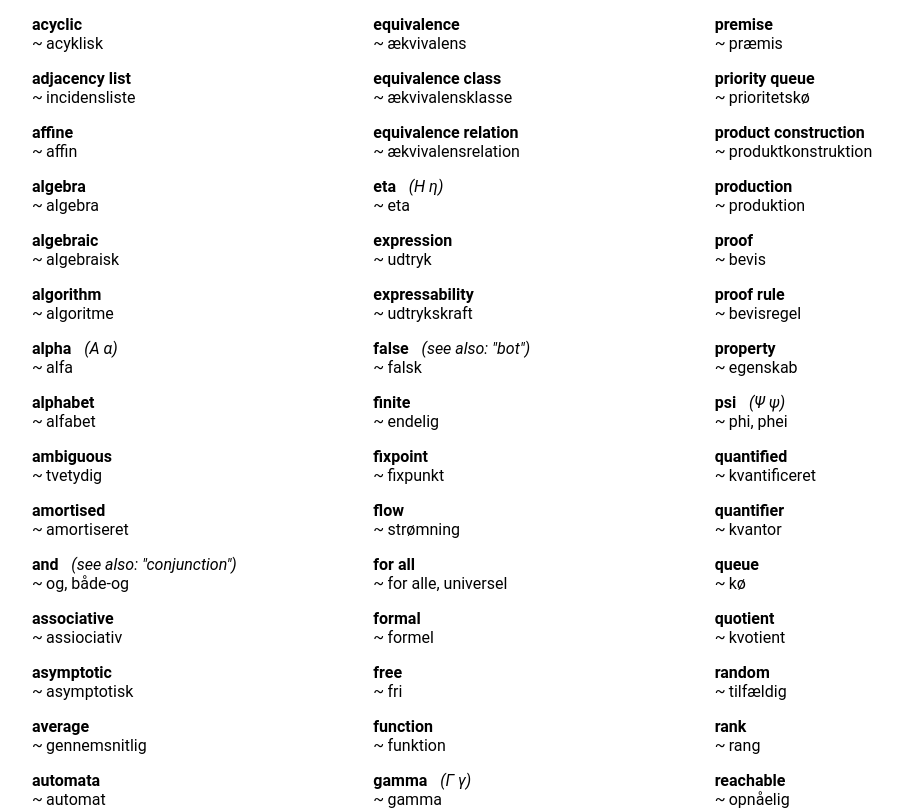
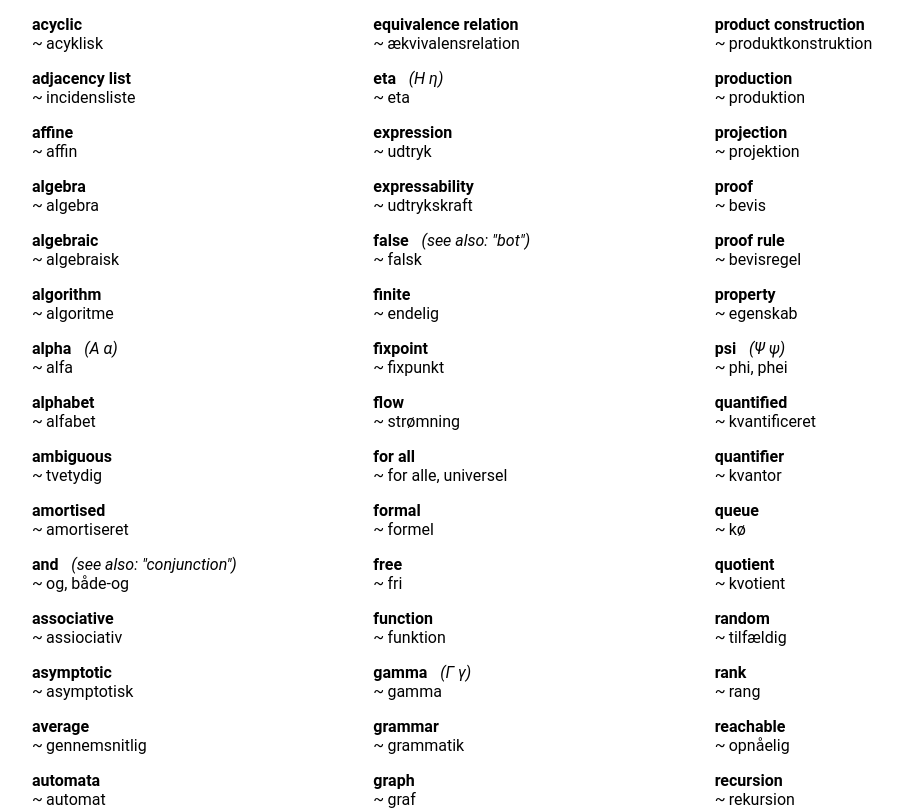
Before and after one commit to SSoelvsten/en-dk, a React (Create React App) app: page / in a window 1280 px wide. Shown: the part 189-999 px from the top of the page, without its empty margins (112-1015 px from the left). Built offline with nearby package versions, Linux system fonts and the light colour scheme.

Commit message:
Lidt over det hele, primært bounds tilføjet

```diff
--- a/src/dictionary.ts
+++ b/src/dictionary.ts
@@ -2,6 +2,7 @@ export const keywords = [
   "algorithmics",
   "complexity theory",
   "cryptography",
+  "databases",
   "formal methods",
   "geometry",
   "hashing",
@@ -152,7 +153,7 @@ export const en_dk : Lexeme[] = [
   {
     word: "Boolean",
     translations: ["boolsk"],
-    keywords: []
+    keywords: ["mathematics"]
   },
   {
     word: "bottom",
@@ -163,6 +164,11 @@ export const en_dk : Lexeme[] = [
   {
     word: "bottleneck",
     translations: ["flaskehals"],
+    keywords: ["algorithmics"]
+  },
+  {
+    word: "bound",
+    translations: ["grænse"],
     keywords: ["algorithmics"]
   },
   {
@@ -292,6 +298,11 @@ export const en_dk : Lexeme[] = [
     word: "computability",
     translations: ["beregnelighed"],
     keywords: ["complexity theory", "formal methods"]
+  },
+  {
+    word: "computation",
+    translations: ["beregning"],
+    keywords: [] // idk if any category fits
   },
   {
     word: "concatenate",
@@ -774,6 +785,11 @@ export const en_dk : Lexeme[] = [
     keywords: ["algorithmics"]
   },
   {
+    word: "linear",
+    translations: ["lineær"],
+    keywords: ["mathematics"]
+  },
+  {
     word: "linked list",
     translations: ["kædet liste, kædede lister"],
     keywords: ["algorithmics"]
@@ -789,8 +805,19 @@ export const en_dk : Lexeme[] = [
     keywords: ["complexity theory", "formal methods"]
   },
   {
+    word: "lower bound",
+    translations: ["nedre grænse"],
+    keywords: ["algorithmics"]
+  },
+  {
     word: "matrix, matrices",
     translations: ["matrix, matrice"],
+    keywords: ["mathematics"]
+  },
+  {
+    word: "map",
+    note: "also \"mapping\"",
+    translations: ["afbildning"],
     keywords: ["mathematics"]
   },
   {
@@ -922,6 +949,12 @@ export const en_dk : Lexeme[] = [
     keywords: ["algorithmics", "complexity theory", "cryptography"]
   },
   {
+    word: "paradigm",
+    note: "programming",
+    translations: ["paradigme"],
+    keywords: []
+  },
+  {
     word: "partial",
     translations: ["partiel"],
     keywords: ["formal methods", "mathematics"]
@@ -1002,6 +1035,11 @@ export const en_dk : Lexeme[] = [
     word: "production",
     translations: ["produktion"],
     keywords: ["formal methods"]
+  },
+  {
+    word: "projection",
+    translations: ["projektion"],
+    keywords: ["databases", "mathematics"]
   },
   {
     word: "proof",
@@ -1312,8 +1350,23 @@ export const en_dk : Lexeme[] = [
     keywords: ["cryptography", "formal methods"]
   },
   {
-    word: "topologic",
+    word: "topologic, topological",
     translations: ["topologisk"],
+    keywords: ["algorithmics", "graph"]
+  },
+  {
+      word: "topological order",
+      translations: ["topologisk ordning"],
+      keywords: ["algorithmics", "graph"]
+  },
+  {
+      word: "topological ordered",
+      translations: ["topologisk ordnet"],
+      keywords: ["algorithmics", "graph"]
+  },
+  {
+    word: "topological sort",
+    translations: ["topologisk sortering"],
     keywords: ["algorithmics", "graph"]
   },
   {
@@ -1411,6 +1464,11 @@ export const en_dk : Lexeme[] = [
     keywords: ["greek alphabet"]
   },
   {
+    word: "upper bound",
+    translations: ["øvre grænse"],
+    keywords: ["algorithmics"]
+  },
+  {
     word: "valid",
     translations: ["gyldig"],
     keywords: ["formal methods"]
```
